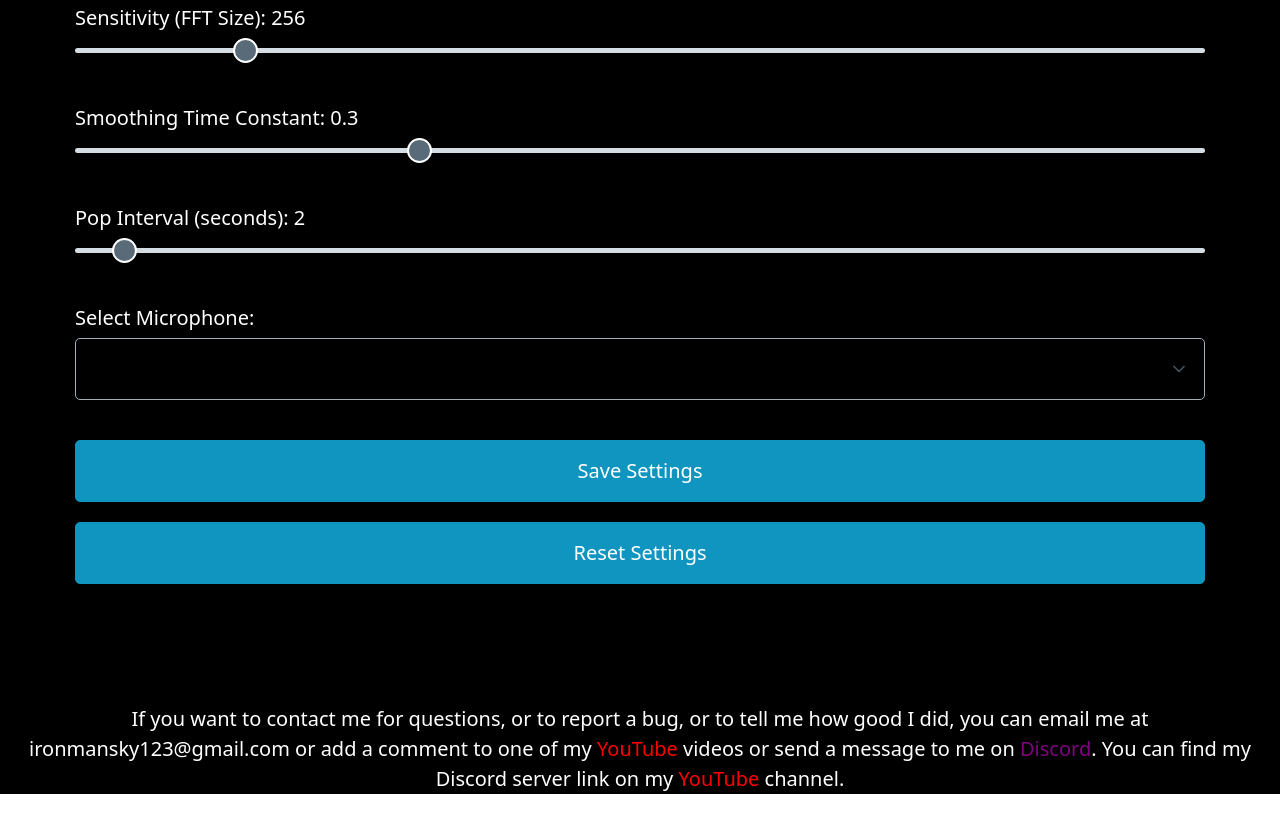
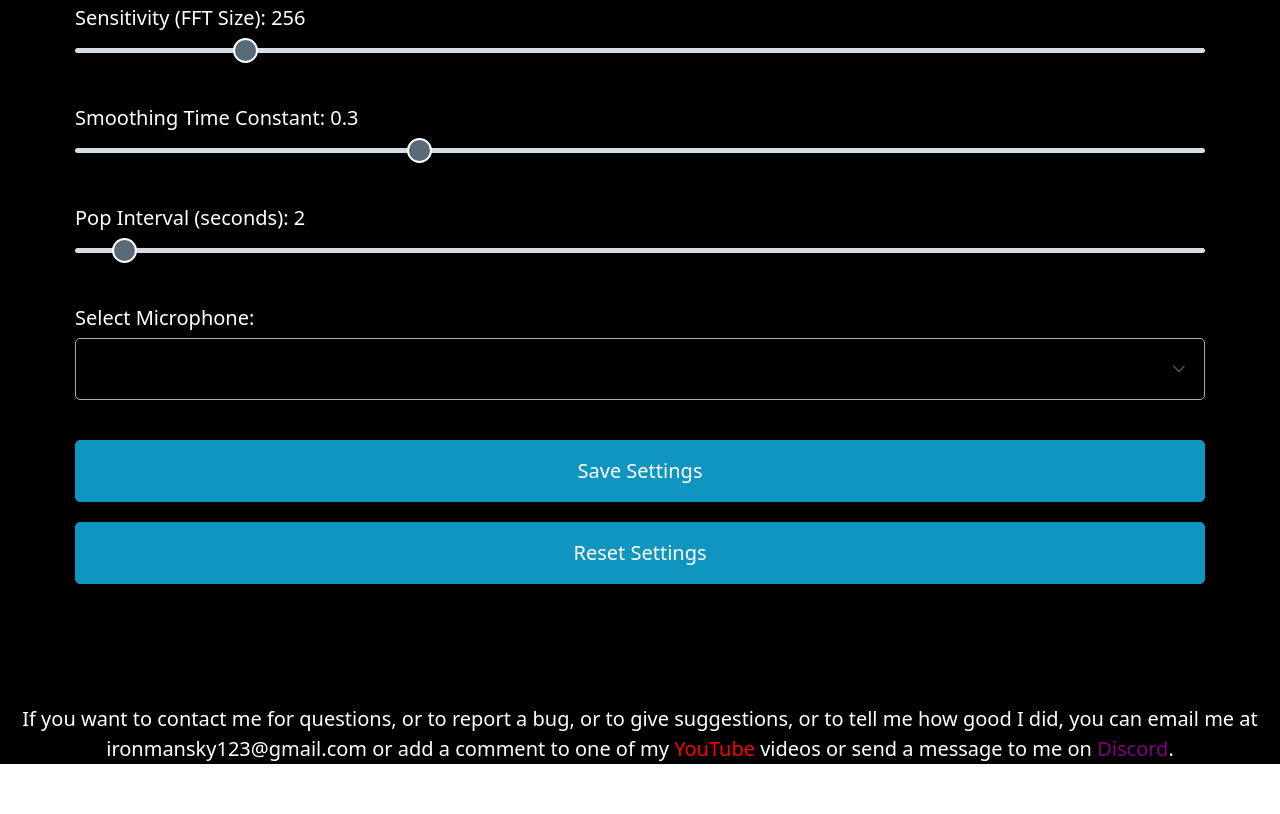
Before and after one commit to AssassinIronMan/AssassinIronMan.github.io, a website: page index.html in a window 1280 px wide. Shown: the part 891-1705 px from the top of the page. After the commit the page ends 1675 px from the top, so only its background shows below. Drawn offline with nearby package versions, Linux system fonts and the light colour scheme.

Commit message:
Update index.html

```diff
--- a/index.html
+++ b/index.html
@@ -393,7 +393,7 @@
     </div>
 
     <div class="contact-info">
-        If you want to contact me for questions, or to report a bug, or to tell me how good I did, you can email me at <a href="mailto:ironmansky123@gmail.com">ironmansky123@gmail.com</a> or add a comment to one of my <a href="https://youtube.com" class="youtube">YouTube</a> videos or send a message to me on <a href="https://discord.com" class="discord">Discord</a>. You can find my Discord server link on my <a href="https://youtube.com" class="youtube">YouTube</a> channel.
+        If you want to contact me for questions, or to report a bug, or to give suggestions, or to tell me how good I did, you can email me at <a href="mailto:ironmansky123@gmail.com">ironmansky123@gmail.com</a> or add a comment to one of my <a href="https://youtube.com/@assassinironman" class="youtube">YouTube</a> videos or send a message to me on <a href="https://discord.gg/QcvJ4TF" class="discord">Discord</a>.
     </div>
 
 </body>
```
